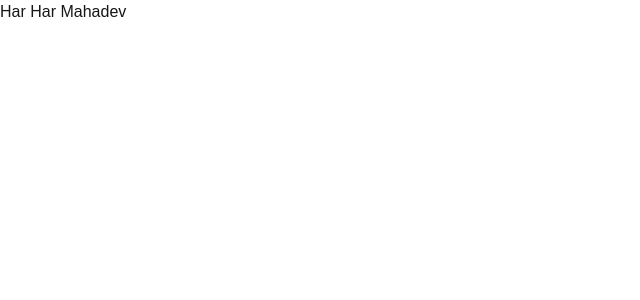
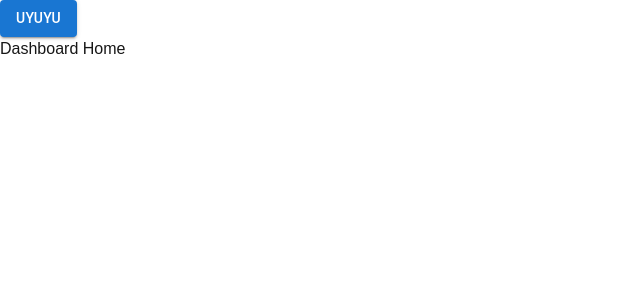
Before and after one commit to RND2002/mvp_frontend, a Next.js app: page / in a window 1280 px wide. Shown: the top 300 px of the page, without its empty margins (0-640 px from the left). Built offline with nearby package versions, Linux system fonts and the light colour scheme.

Commit message:
routing-setup

```diff
--- /dev/null
+++ b/app/(dashboard)/page.tsx
@@ -0,0 +1,10 @@
+import { Navbar } from "../components/navbar/Navbar";
+
+export default function DashboardPage() {
+    return (
+        <div>
+            <Navbar />
+            <h1>Dashboard Home</h1>
+        </div>
+    );
+}
--- /dev/null
+++ b/app/cart/page.tsx
@@ -0,0 +1,7 @@
+export default function CartPage() {
+    return (
+        <div>
+            <h1>Cart Page</h1>
+        </div>
+    );
+}
--- /dev/null
+++ b/app/components/navbar/Navbar.tsx
@@ -0,0 +1,11 @@
+"use client"
+import { Button } from '@mui/material'
+import React from 'react'
+
+export const Navbar = () => {
+  return (
+    <div>
+      <Button variant='contained'>uyuyu</Button>
+    </div>
+  )
+}
--- a/app/page.tsx
+++ /dev/null
@@ -1,9 +0,0 @@
-import Image from "next/image";
-
-export default function Home() {
-  return (
-    <div>
-      <h2>Har Har Mahadev</h2>
-    </div>
-  );
-}
--- a/package.json
+++ b/package.json
@@ -9,6 +9,10 @@
     "lint": "eslint"
   },
   "dependencies": {
+    "@emotion/react": "^11.14.0",
+    "@emotion/styled": "^11.14.1",
+    "@mui/icons-material": "^7.3.6",
+    "@mui/material": "^7.3.6",
     "next": "16.1.0",
     "react": "19.2.3",
     "react-dom": "19.2.3"
```
Also changed, not shown: 1 other file (tests, documents, lock files or other folders).
